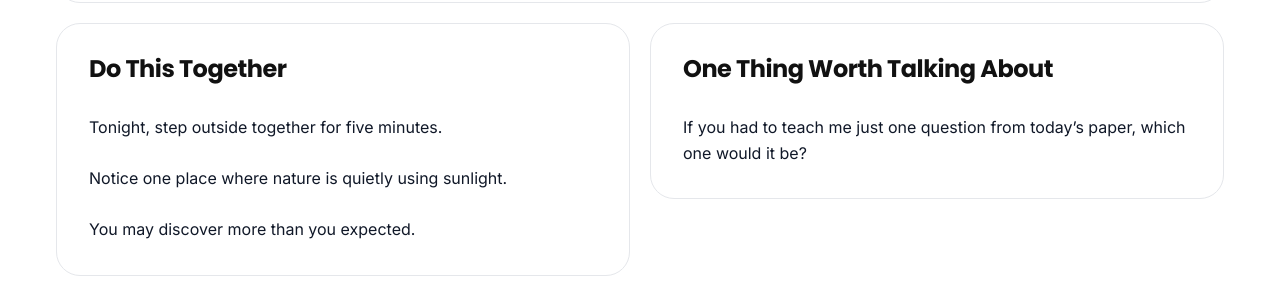
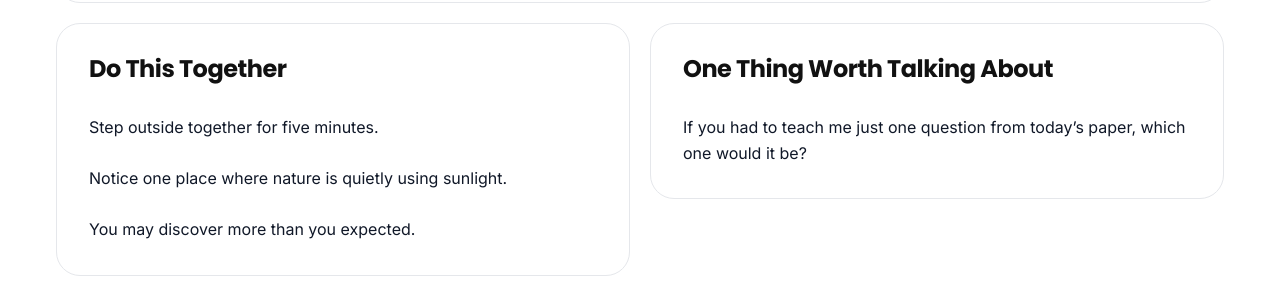
Before and after one commit to upbringapp/upbring-website, a Next.js app: page / in a window 1280 px wide. Shown: the part 3475-3768 px from the top of the page. Built offline with nearby package versions, Linux system fonts and the light colour scheme.

Commit message:
Fix Do This Together wording

```diff
--- a/content/editorial.ts
+++ b/content/editorial.ts
@@ -45,7 +45,7 @@ export const canopyContent = [
   { id: "canopy-thinkers", exactText: "Stories and ideas from people who kept questioning, imagining, and looking again.\n\nThe focus is not on achievement alone, but on the thinking that made something new possible.", sourceType: "founder-approved-explanatory-copy", sourceReference: "Group 11 founder correction", approvalStatus: "approved", placement: "Canopy / Thinkers", illustrative: false },
   { id: "canopy-create", exactText: "Simple invitations to make, test, draw, build, or explore something together.\n\nThe activity matters, but so does the conversation that happens while doing it.", sourceType: "founder-approved-explanatory-copy", sourceReference: "Group 11 founder correction", approvalStatus: "approved", placement: "Canopy / Create", illustrative: false },
   { id: "canopy-dinner-table-conversation", exactText: "What made you smile today?", sourceType: "approved-editorial-library", sourceReference: "app/page.tsx at repository commit 30f2c84, Parent Companion", approvalStatus: "approved", placement: "Canopy / Dinner Table Conversation", illustrative: true },
-  { id: "canopy-do-this-together", exactText: "Tonight, step outside together for five minutes.\n\nNotice one place where nature is quietly using sunlight.\n\nYou may discover more than you expected.", sourceType: "approved-editorial-library", sourceReference: "upbring-lite/docs/02_editorial_bible/16_one_thing_worth_doing_together.md, approved Good Example; temporary static source until an authenticated global published-week content feed is available", approvalStatus: "approved", placement: "Canopy / Do This Together", illustrative: true },
+  { id: "canopy-do-this-together", exactText: "Step outside together for five minutes.\n\nNotice one place where nature is quietly using sunlight.\n\nYou may discover more than you expected.", sourceType: "approved-editorial-library", sourceReference: "upbring-lite/docs/02_editorial_bible/16_one_thing_worth_doing_together.md, approved Good Example; temporary static source until an authenticated global published-week content feed is available", approvalStatus: "approved", placement: "Canopy / Do This Together", illustrative: true },
   { id: "canopy-one-thing-worth-talking-about", exactText: "If you had to teach me just one question from today’s paper, which one would it be?", sourceType: "approved-editorial-library", sourceReference: "app/page.tsx at repository commit 30f2c84, Parent Companion", approvalStatus: "approved", placement: "Canopy / One Thing Worth Talking About", illustrative: true },
 ] as const satisfies readonly EditorialContentRecord[];
 
```
